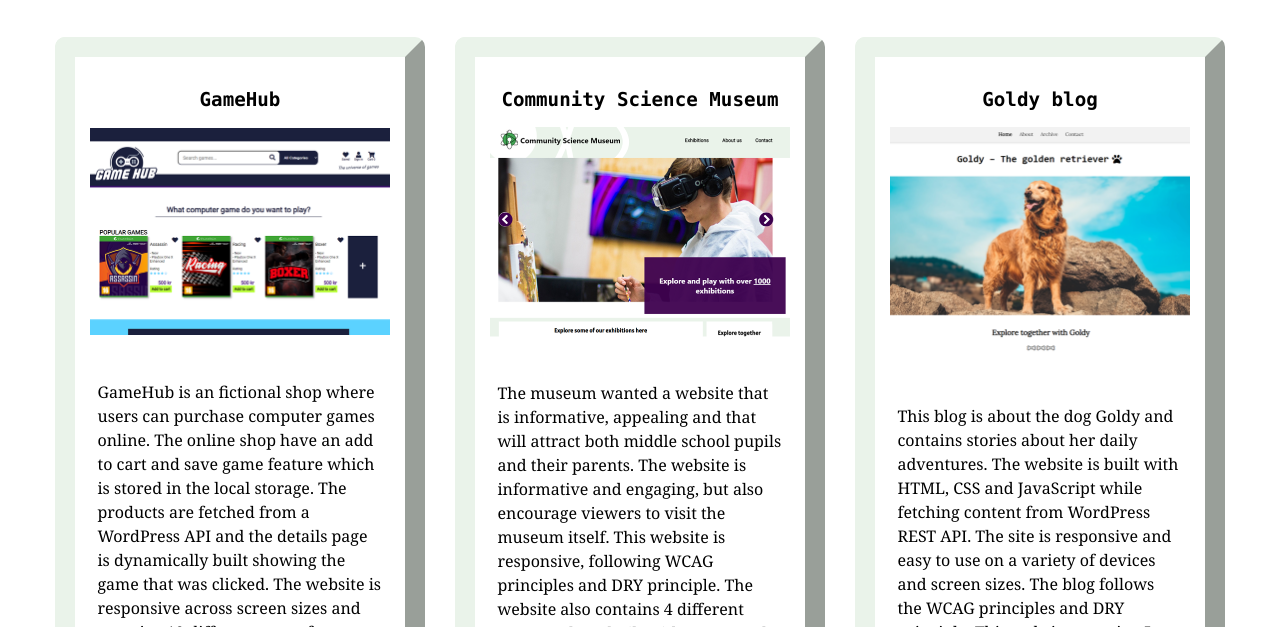
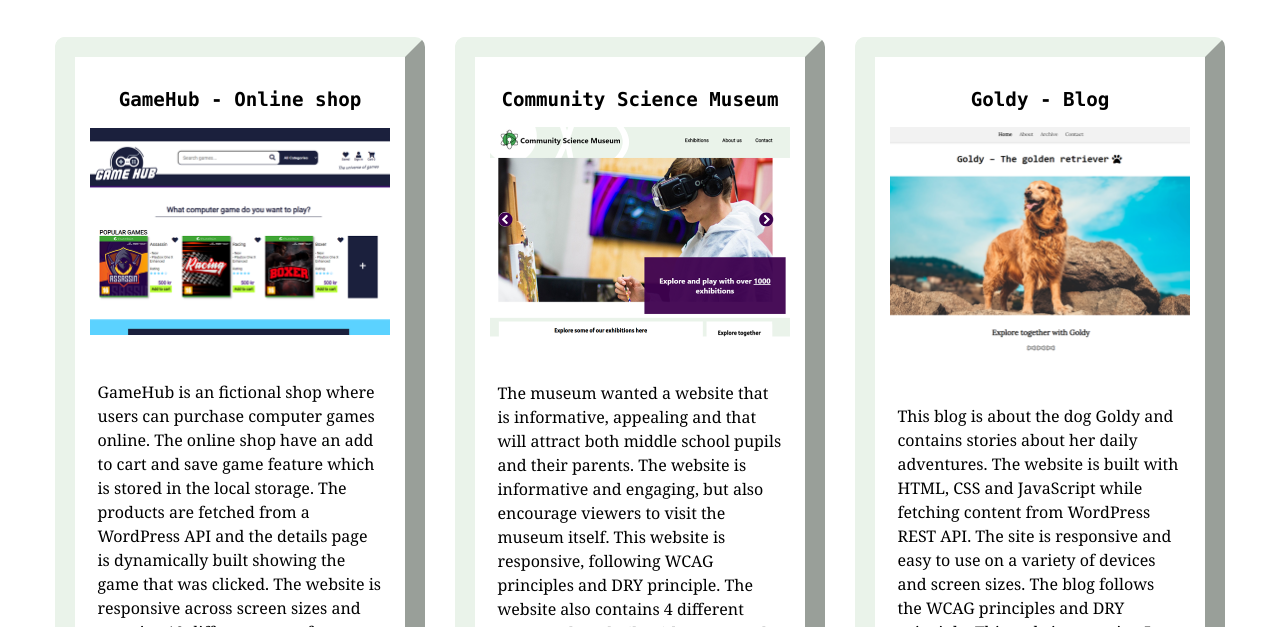
Before and after one commit to Gronnfrosk/Portfolio1, a plain HTML site: page index.html in a window 1280 px wide. Shown: the part 173-800 px from the top of the page. Drawn offline with Linux system fonts and the light colour scheme.

Commit message:
small adjustments

```diff
--- a/index.html
+++ b/index.html
@@ -16,7 +16,7 @@
 		</header>
 		<main>
 			<section>
-				<h2>GameHub</h2>
+				<h2>GameHub - Online shop</h2>
 				<div class="image"><img src="/images/GameHub.png" /></div>
 				<p>
 					GameHub is an fictional shop where users can purchase computer games online. The online shop have an add to cart and save game feature which is stored
@@ -42,7 +42,7 @@
 				</div>
 			</section>
 			<section>
-				<h2>Goldy blog</h2>
+				<h2>Goldy - Blog</h2>
 				<div class="image"><img src="/images/goldydog.png" /></div>
 				<p>
 					This blog is about the dog Goldy and contains stories about her daily adventures. The website is built with HTML, CSS and JavaScript while fetching
```
